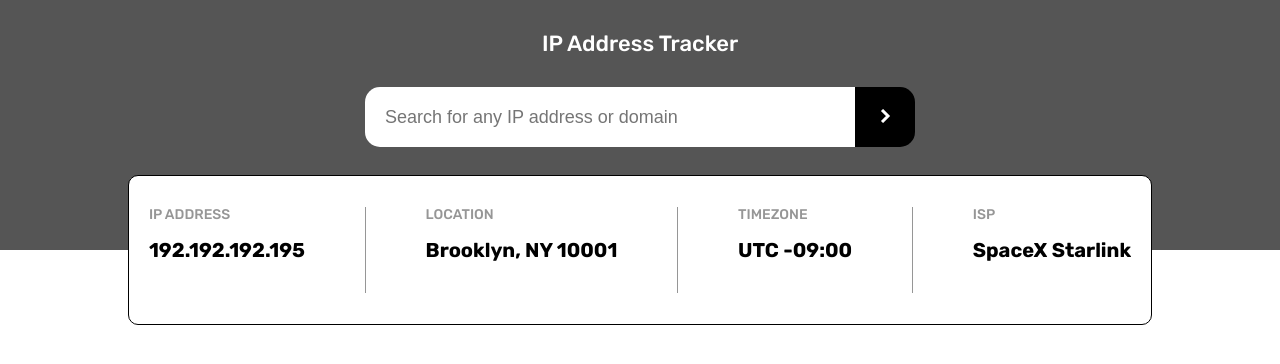
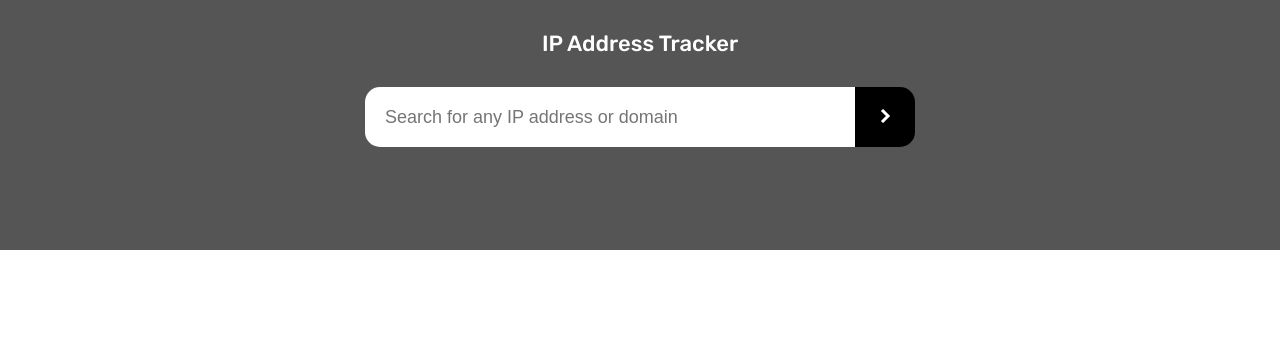
Before and after one commit to bartek-swiderski92/ip-address-tracker, a React (Create React App) app: page / in a window 1280 px wide. Shown: the top 364 px of the page. Built offline with nearby package versions, Linux system fonts and the light colour scheme.

Commit message:
add setting dummy response

```diff
--- a/src/App.tsx
+++ b/src/App.tsx
@@ -8,12 +8,12 @@ import DataDisplay from './DataDisplay.tsx';
 
 function App() {
 
-  const [IpResponse, setIpResponse] = useState({})
+  const [ipResponse, setIpResponse] = useState()
 
   return (
     <div className="App">
       <Header setIpResponse={setIpResponse} />
-      <DataDisplay />
+      <DataDisplay ipResponse={ipResponse} />
     </div>
   );
 }
--- a/src/DataDisplay.scss
+++ b/src/DataDisplay.scss
@@ -1,7 +1,7 @@
 @import './sass/variables';
 
 .data-display{
-    display: flex;
+    display: none;
     justify-content: space-around;
     gap: 20px;
     width: 80%;
--- a/src/DataDisplay.tsx
+++ b/src/DataDisplay.tsx
@@ -3,16 +3,16 @@ import './DataDisplay.scss';
 //@ts-ignore
 import DataDisplayField from "./DataDisplayField.tsx"
 
-function DataDisplay() {
+function DataDisplay({ ipResponse }) {
     return (
-        <div className="data-display">
-            <DataDisplayField label={'IP Address'} result={'192.192.192.195'} />
+        <div id='data-display' className="data-display">
+            <DataDisplayField label={'IP Address'} result={ipResponse?.ip} />
             <div className="data-display--divider"></div>
-            <DataDisplayField label={'Location'} result={'Brooklyn, NY 10001'} />
+            <DataDisplayField label={'Location'} result={ipResponse?.location.city} />
             <div className="data-display--divider"></div>
-            <DataDisplayField label={'Timezone'} result={'UTC -09:00'} />
+            <DataDisplayField label={'Timezone'} result={ipResponse?.location.timezone} />
             <div className="data-display--divider"></div>
-            <DataDisplayField label={'Isp'} result={'SpaceX Starlink'} />
+            <DataDisplayField label={'Isp'} result={ipResponse?.isp} />
         </div>
     )
 }
--- a/src/SearchBar.tsx
+++ b/src/SearchBar.tsx
@@ -3,6 +3,7 @@ import "./SearchBar.scss";
 function SearchBar({ placeholder, setIpResponse }) {
 
     function getInputValue() {
+        const dataDisplay = document.getElementById('data-display');
         // const ipInput = document.getElementById('ip-input')
         setIpResponse({
             "ip": "82.42.241.7",
@@ -27,7 +28,10 @@ function SearchBar({ placeholder, setIpResponse }) {
                 "type": "Cable/DSL/ISP"
             },
             "isp": "Virgin Media Limited"
-        })
+        });
+
+        //@ts-ignore
+        dataDisplay.style.display = "flex";
     }
 
     return (
```
